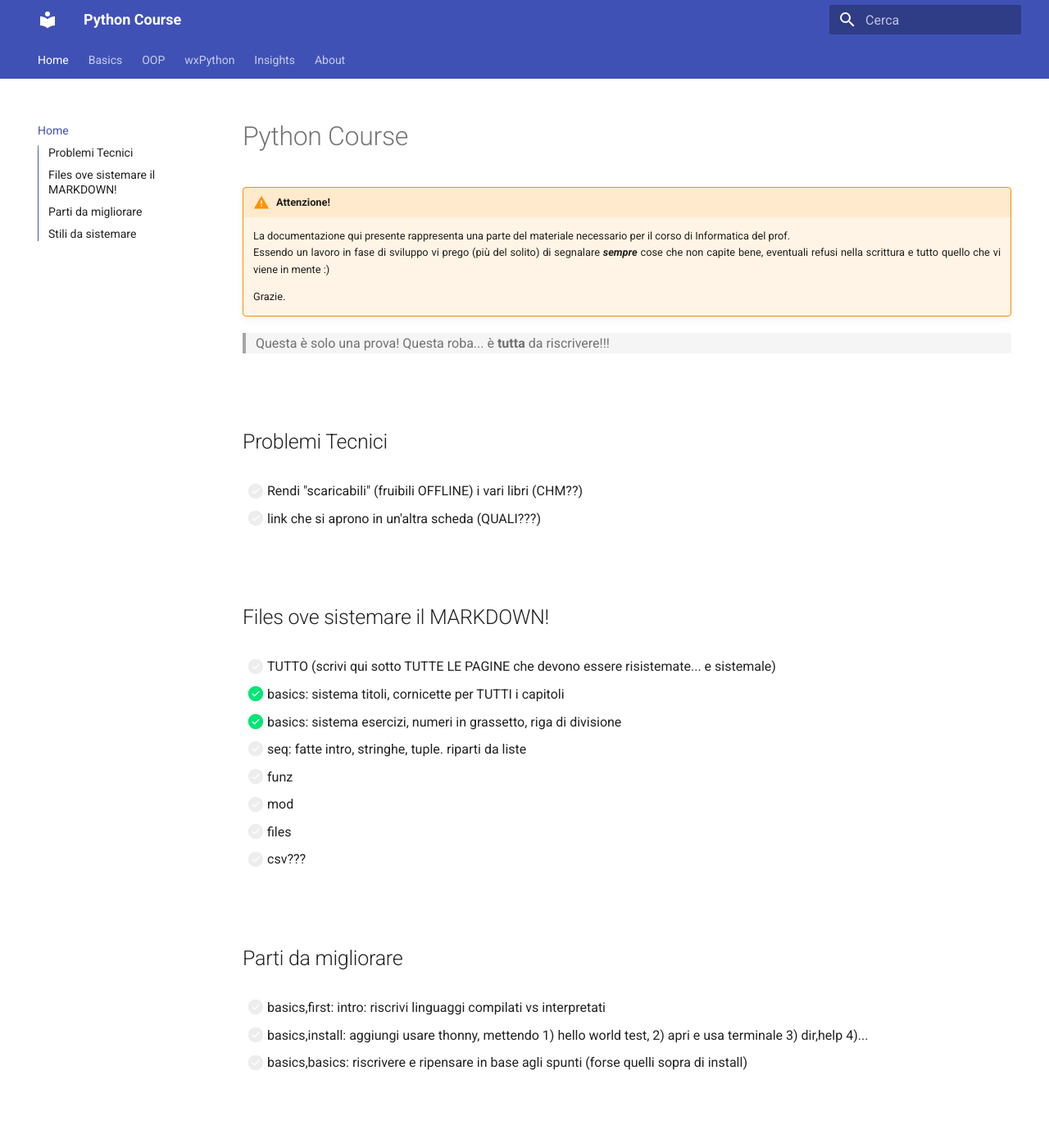
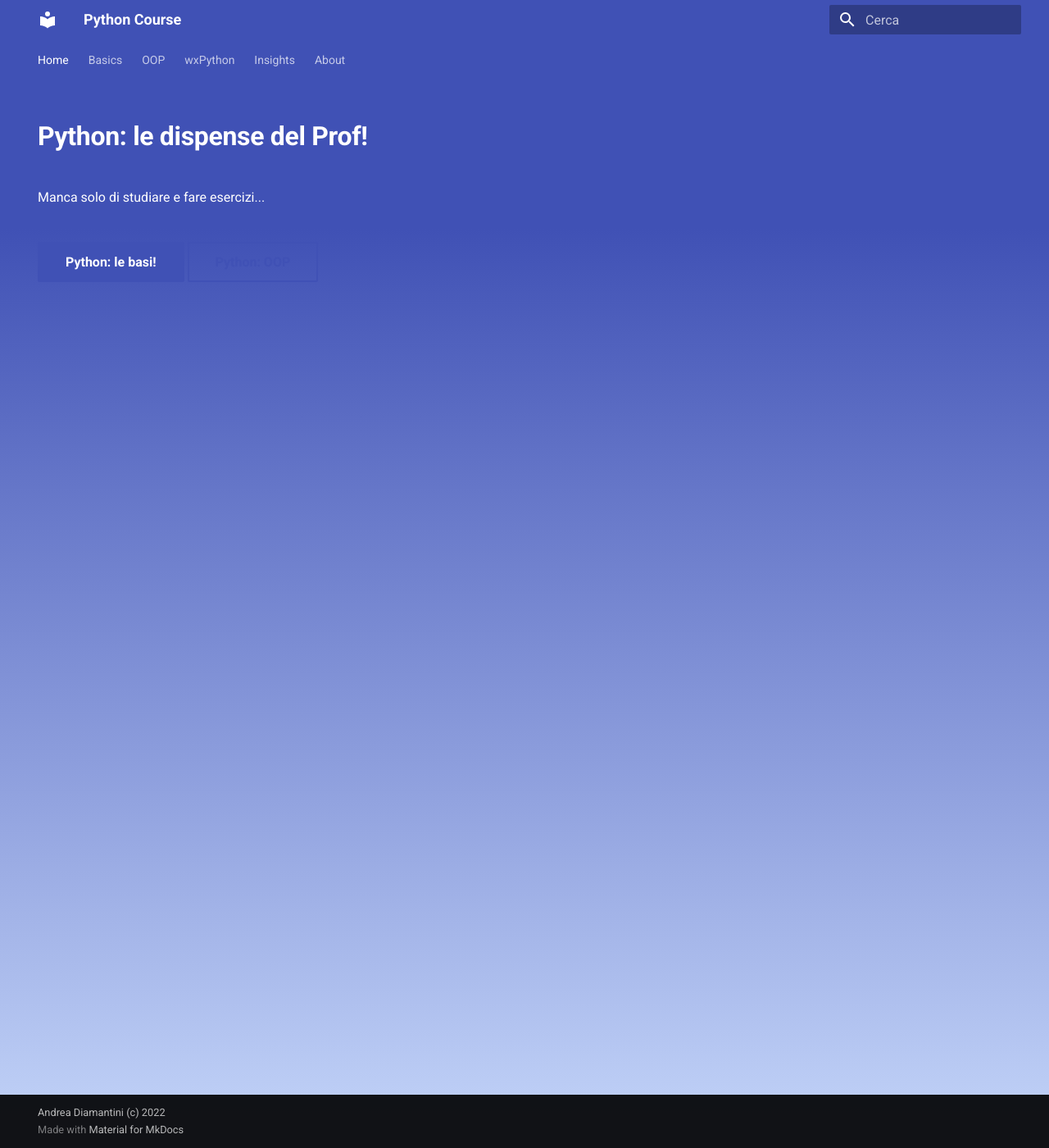
Before and after one commit to adjamhub/pyhandouts, an MkDocs documentation site: the page built from docs/index.md, in a window 1280 px wide and 1400 px high. Shown: the whole window at 82% size. Built offline with MkDocs 1.6.1 and Material for MkDocs 9.7.7, drawn with Linux system fonts in a browser that asks for light colours; some of the changed text lies outside the part shown.

Commit message:
Update index.md

```diff
--- a/docs/index.md
+++ b/docs/index.md
@@ -1,48 +1,21 @@
-# Python Course
+---
+hide:
+  - navigation
+  - toc
+---
 
-!!! warning "Attenzione!"
+<body style="background: #4051b5; background:linear-gradient(#4051b5 0%, #4051b5 20%, #C4D5F9 100%);">
 
-    La documentazione qui presente rappresenta una parte del materiale
-    necessario per il corso di Informatica del prof.<br>
-    Essendo un lavoro in fase di sviluppo vi prego (più del solito) di segnalare
-    ***sempre*** cose che non capite bene, eventuali refusi nella scrittura e tutto
-    quello che vi viene in mente :)
+<div class="">
 
-    Grazie.
+<div style="color:white;">
+<h1 style="color:white;font-weight:bold">Python: le dispense del Prof!</h1>
+<p>Manca solo di studiare e fare esercizi...</p>
+<br>
+<a href="/basics/000_first" class="md-button md-button--primary">Python: le basi!</a>
+<a href="/OOP" class="md-button">Python: OOP</a>
+</div>
 
-> Questa è solo una prova!
-> Questa roba... è **tutta** da riscrivere!!!
+</div>
 
-
-## Problemi Tecnici
-
-- [ ] Rendi "scaricabili" (fruibili OFFLINE) i vari libri (CHM??)
-- [ ] link che si aprono in un'altra scheda (QUALI???)
-
-
-## Files ove sistemare il MARKDOWN!
-
-- [ ] TUTTO (scrivi qui sotto TUTTE LE PAGINE che devono essere risistemate... e sistemale)
-- [x] basics: sistema titoli, cornicette per TUTTI i capitoli
-- [x] basics: sistema esercizi, numeri in grassetto, riga di divisione
-- [ ] seq: fatte intro, stringhe, tuple. riparti da liste
-- [ ] funz
-- [ ] mod
-- [ ] files
-- [ ] csv???
-
-## Parti da migliorare
-
-- [ ] basics,first: intro: riscrivi linguaggi compilati vs interpretati
-- [ ] basics,install: aggiungi usare thonny, mettendo 1) hello world test, 2) apri e usa terminale 3) dir,help 4)...
-- [ ] basics,basics: riscrivere e ripensare in base agli spunti (forse quelli sopra di install)
-
-
-## Stili da sistemare
-
-- [ ] Sistema problema codice vs esecuzione!
-- [x] colora le admonitions
-- [ ] LA PRIMA PAGINA (come questa: https://squidfunk.github.io/mkdocs-material/)
-- [ ] le tabelle in genere fanno cagare :O
-
-**Buona lettura!**
+</body>
```
